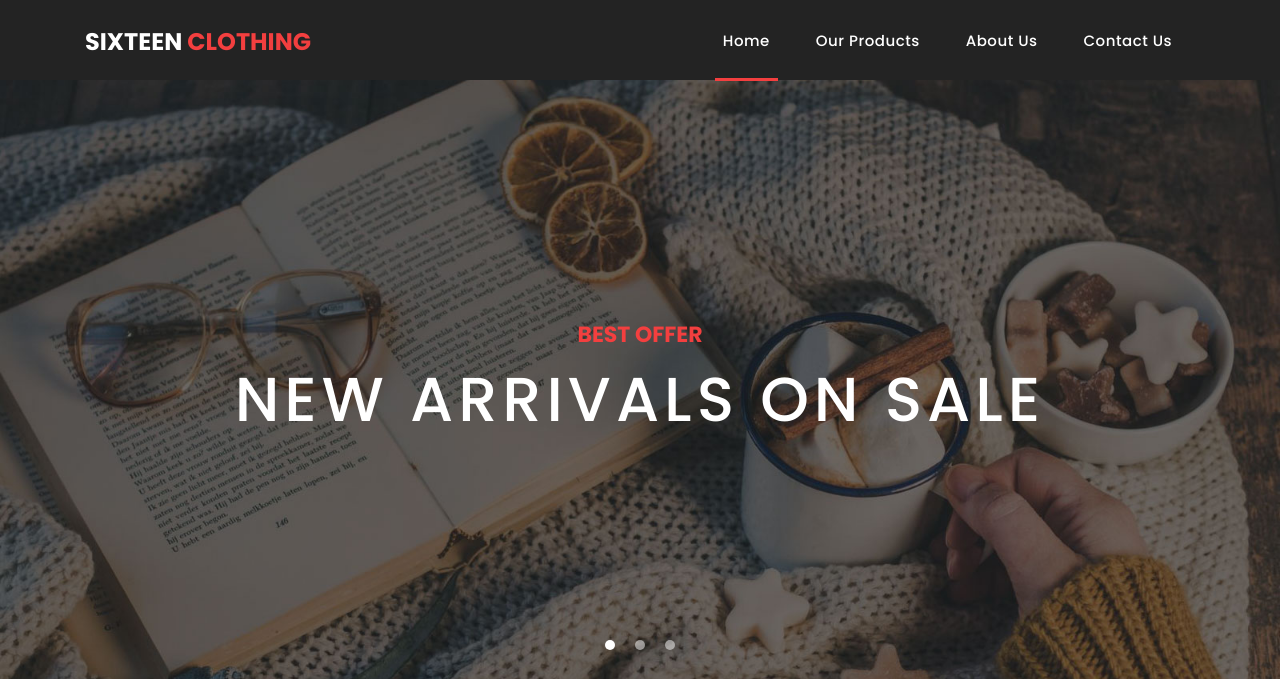
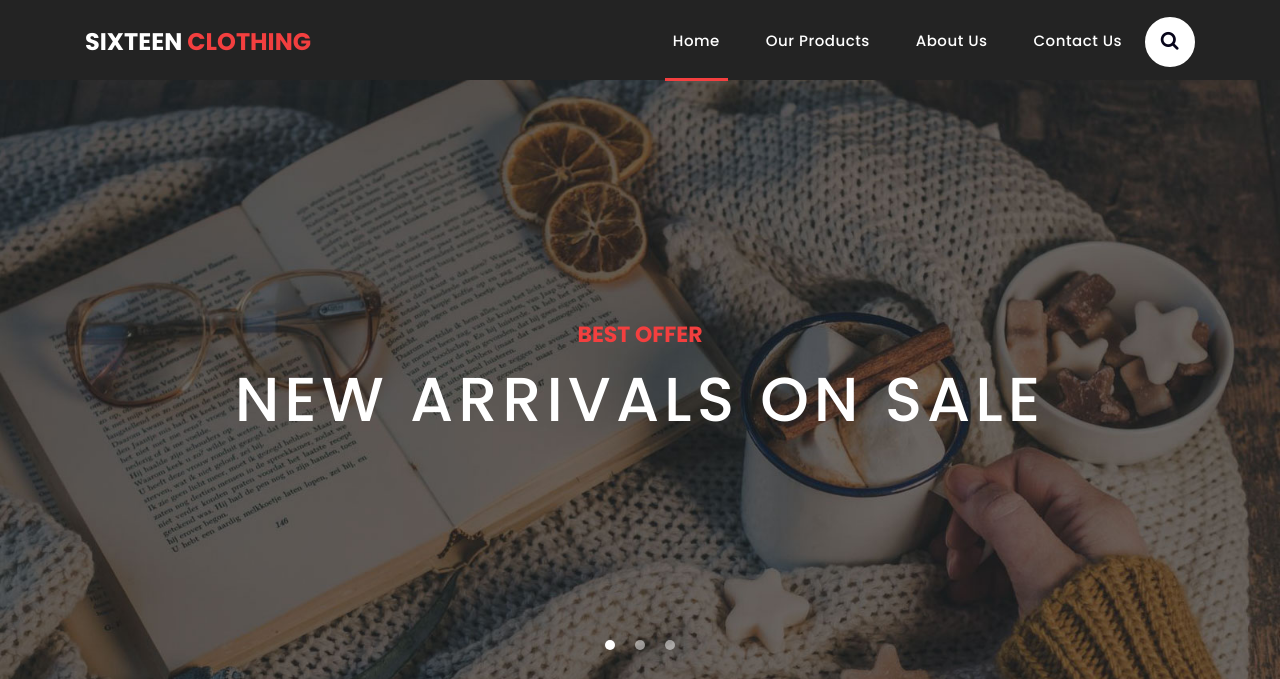
Before and after one commit to waiterorg/WaiterShop, a Django app: page / in a window 1280 px wide. Shown: the top 679 px of the page. Run offline with Django 3.2, Linux system fonts and the light colour scheme; data comes from the database, SQL or seed files in the repository; both versions use the stored data as it was after the commit; some libraries are stand-ins or nearby versions.

Commit message:
Add search box

```diff
--- a/WaiterShop/static/shop/assets/css/rtl.css
+++ b/WaiterShop/static/shop/assets/css/rtl.css
@@ -129,3 +129,64 @@
     position: relative;
     text-align: center;
 }
+
+
+
+.searchform{
+    position: relative;
+    top: 40%;
+    left: 50%;
+    transform: translate(-50%,-50%);
+    transition: all 1s;
+    width: 50px;
+    height: 50px;
+    background: white;
+    box-sizing: border-box;
+    border-radius: 25px;
+    border: 4px solid white;
+    padding: 10px;
+}
+
+.searchinput{
+    position: absolute;
+    top: 0;
+    left: 0;
+    width: 100%;;
+    height: 42.5px;
+    line-height: 30px;
+    outline: 0;
+    border: 0;
+    display: none;
+    font-size: 1em;
+    border-radius: 20px;
+    padding: 0 20px;
+}
+
+.searchfa{
+    box-sizing: border-box;
+    padding: 10px;
+    width: 42.5px;
+    height: 42.5px;
+    position: absolute;
+    top: 0;
+    right: 0;
+    border-radius: 50%;
+    color: #07051a;
+    text-align: center;
+    font-size: 1.2em;
+    transition: all 1s;
+}
+
+.searchform:hover{
+    width: 200px;
+    cursor: pointer;
+}
+
+.searchform:hover input{
+    display: block;
+}
+
+.searchform:hover .fa{
+    background: #07051a;
+    color: white;
+}
--- a/WaiterShop/templates/shared/base.html
+++ b/WaiterShop/templates/shared/base.html
@@ -82,6 +82,12 @@ https://templatemo.com/tm-546-sixteen-clothing
               <li class="nav-item">
                 <a class="nav-link" href="contact.html">Contact Us</a>
               </li>
+              <li>
+                <form class="searchform" action="">
+                  <input class="searchinput" type="search">
+                  <i class="searchfa fa fa-search"></i>
+                </form>
+              </li>
             </ul>
           </div>
         </div>
```
Also changed, not shown: WaiterShop/db.sqlite3.
